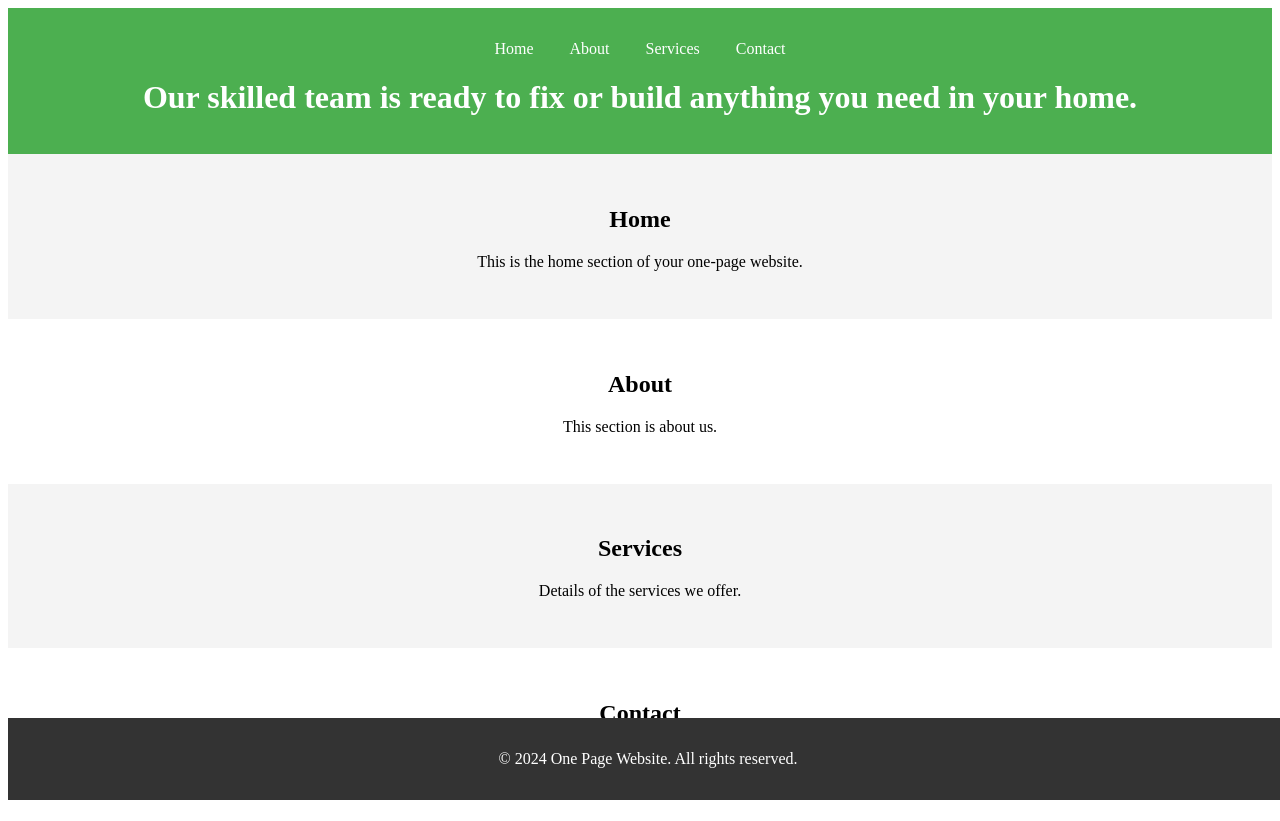
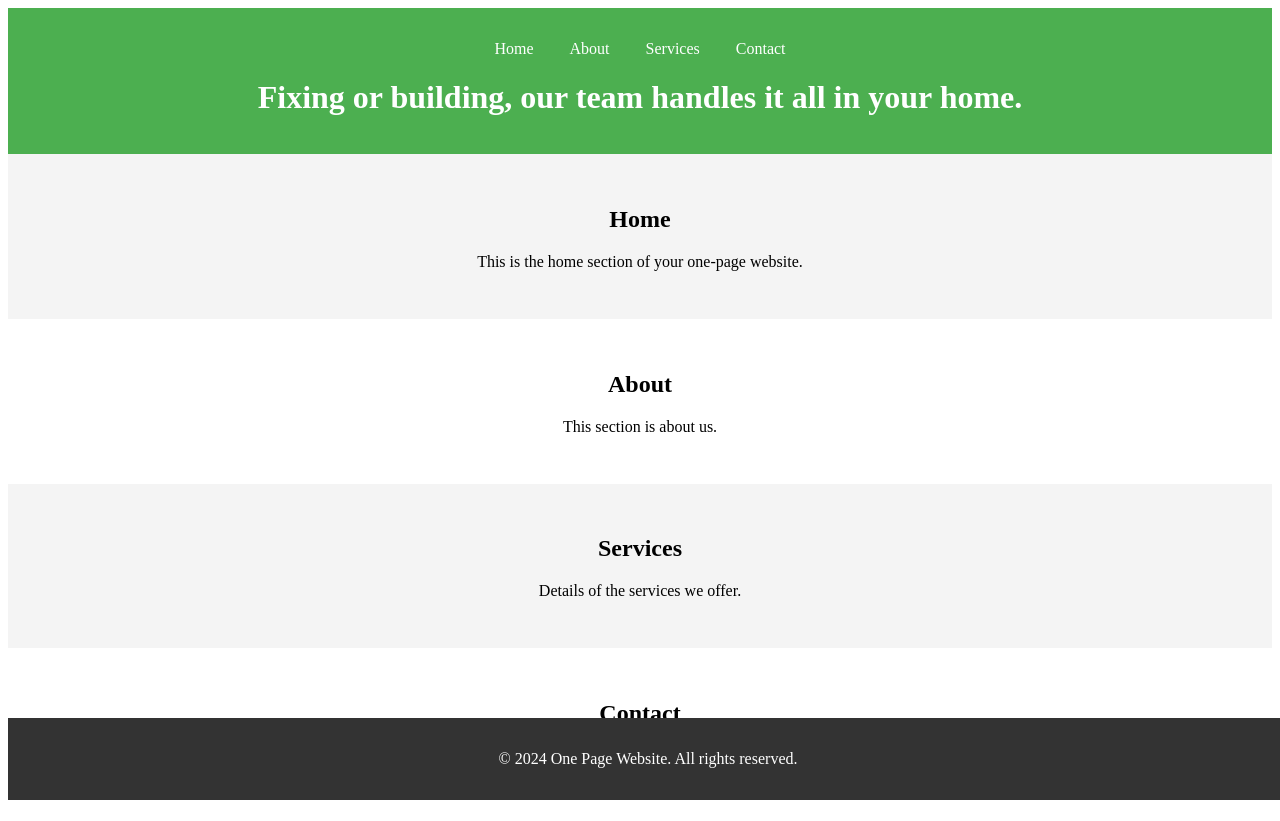
Before and after one commit to aximixa1/handy-superman, a plain HTML site: page index.html in a window 1280 px wide. Drawn offline with Linux system fonts and the light colour scheme.

Commit message:
Update index.html

```diff
--- a/index.html
+++ b/index.html
@@ -16,7 +16,7 @@
                 <li><a href="#contact">Contact</a></li>
             </ul>
         </nav>
-        <h1>Our skilled team is ready to fix or build anything you need in your home.</h1>
+        <h1>Fixing or building, our team handles it all in your home.</h1>
     </header>
     <section id="home">
         <h2>Home</h2>
```
